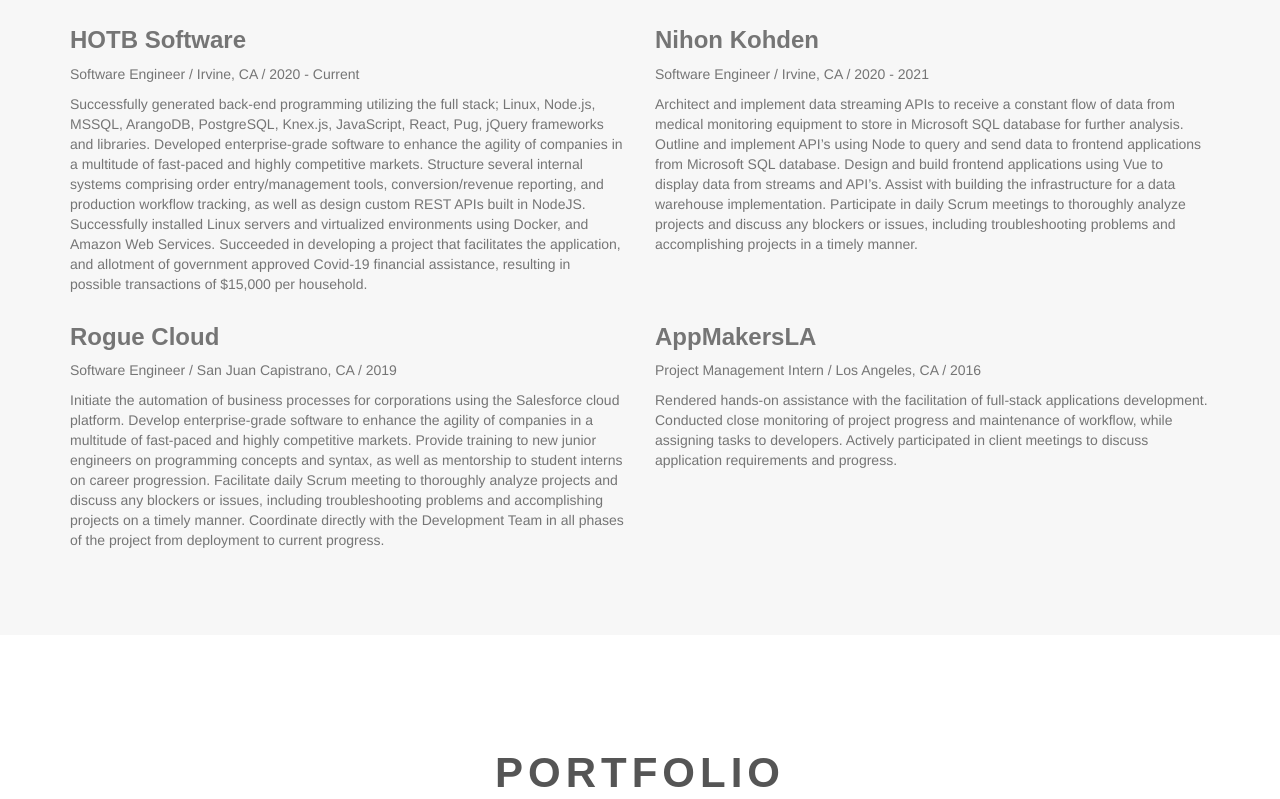
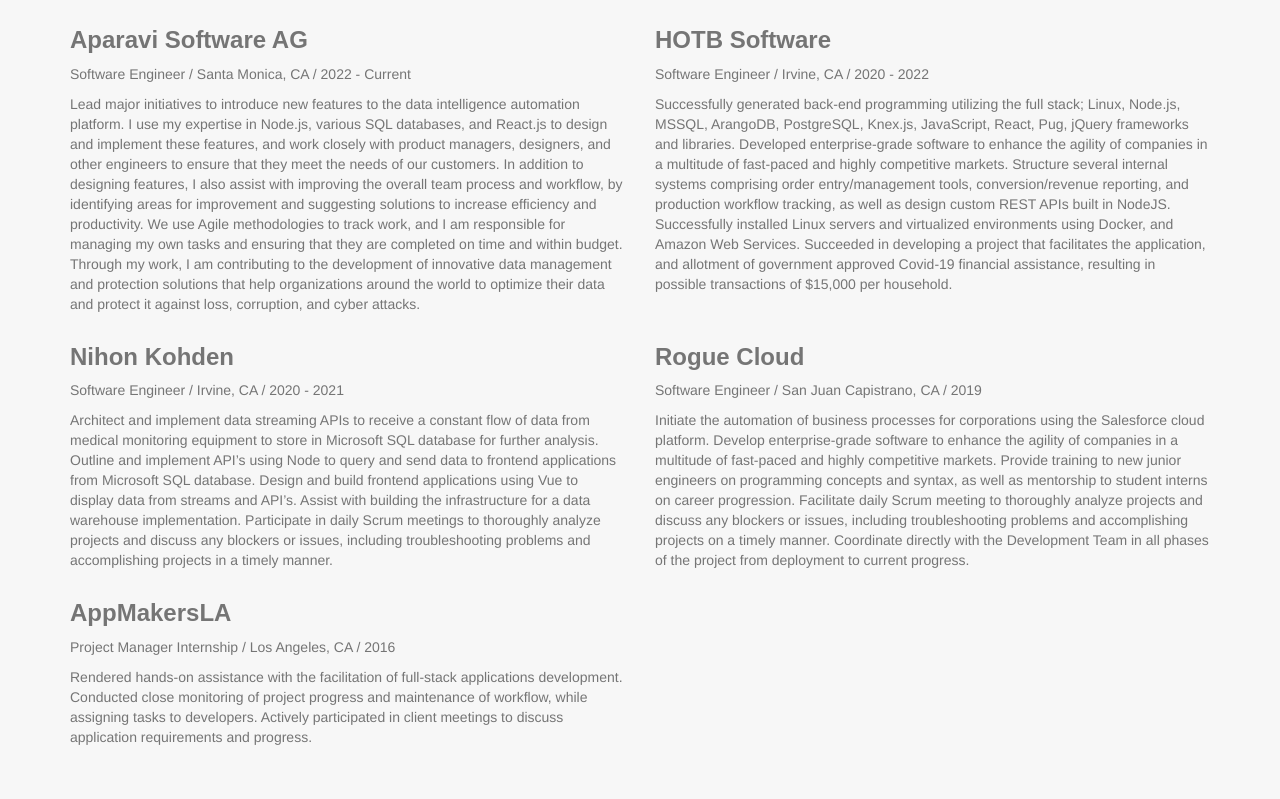
Before and after one commit to JoshuaDarron/joshuaDarronPortfolio, a plain HTML site: page index.html in a window 1280 px wide. Shown: the part 1754-2553 px from the top of the page. Drawn offline with Linux system fonts and the light colour scheme.

Commit message:
Added Aparavi to experience page

```diff
--- a/index.html
+++ b/index.html
@@ -221,10 +221,31 @@
                 <article class="experience">
                     <header>
                         <h3>
+                            Aparavi Software AG
+                        </h3>
+                        <p>
+                            Software Engineer / Santa Monica, CA / 2022 - Current
+                        </p>
+                    </header>
+                    <p>
+                        Lead major initiatives to introduce new features to the data intelligence automation platform. I use my expertise in Node.js, various
+                        SQL databases, and React.js to design and implement these features, and work closely with product managers, designers, and other engineers
+                        to ensure that they meet the needs of our customers. In addition to designing features, I also assist with improving the overall team
+                        process and workflow, by identifying areas for improvement and suggesting solutions to increase efficiency and productivity. We use Agile
+                        methodologies to track work, and I am responsible for managing my own tasks and ensuring that they are completed on time and within budget.
+                        Through my work, I am contributing to the development of innovative data management and protection solutions that help organizations around
+                        the world to optimize their data and protect it against loss, corruption, and cyber attacks.
+                    </p>
+                </article>
+            </div>
+            <div class="col-md-6">
+                <article class="experience">
+                    <header>
+                        <h3>
                             HOTB Software
                         </h3>
                         <p>
-                            Software Engineer / Irvine, CA / 2020 - Current
+                            Software Engineer / Irvine, CA / 2020 - 2022
                         </p>
                     </header>
                     <p>
@@ -240,6 +261,8 @@
                     </p>
                 </article>
             </div>
+        </div>
+        <div class="row">
             <div class="col-md-6">
                 <article class="experience">
                     <header>
@@ -262,8 +285,6 @@
                     </p>
                 </article>
             </div>
-        </div>
-        <div class="row">
             <div class="col-md-6">
                 <article class="experience">
                     <header>
@@ -282,6 +303,8 @@
                     </p>
                 </article>
             </div>
+        </div>
+        <div class="row">
             <div class="col-md-6">
                 <article class="experience">
                     <header>
@@ -289,7 +312,7 @@
                             AppMakersLA
                         </h3>
                         <p>
-                            Project Management Intern / Los Angeles, CA / 2016
+                            Project Manager Internship / Los Angeles, CA / 2016
                         </p>
                     </header>
                     <p>
```
